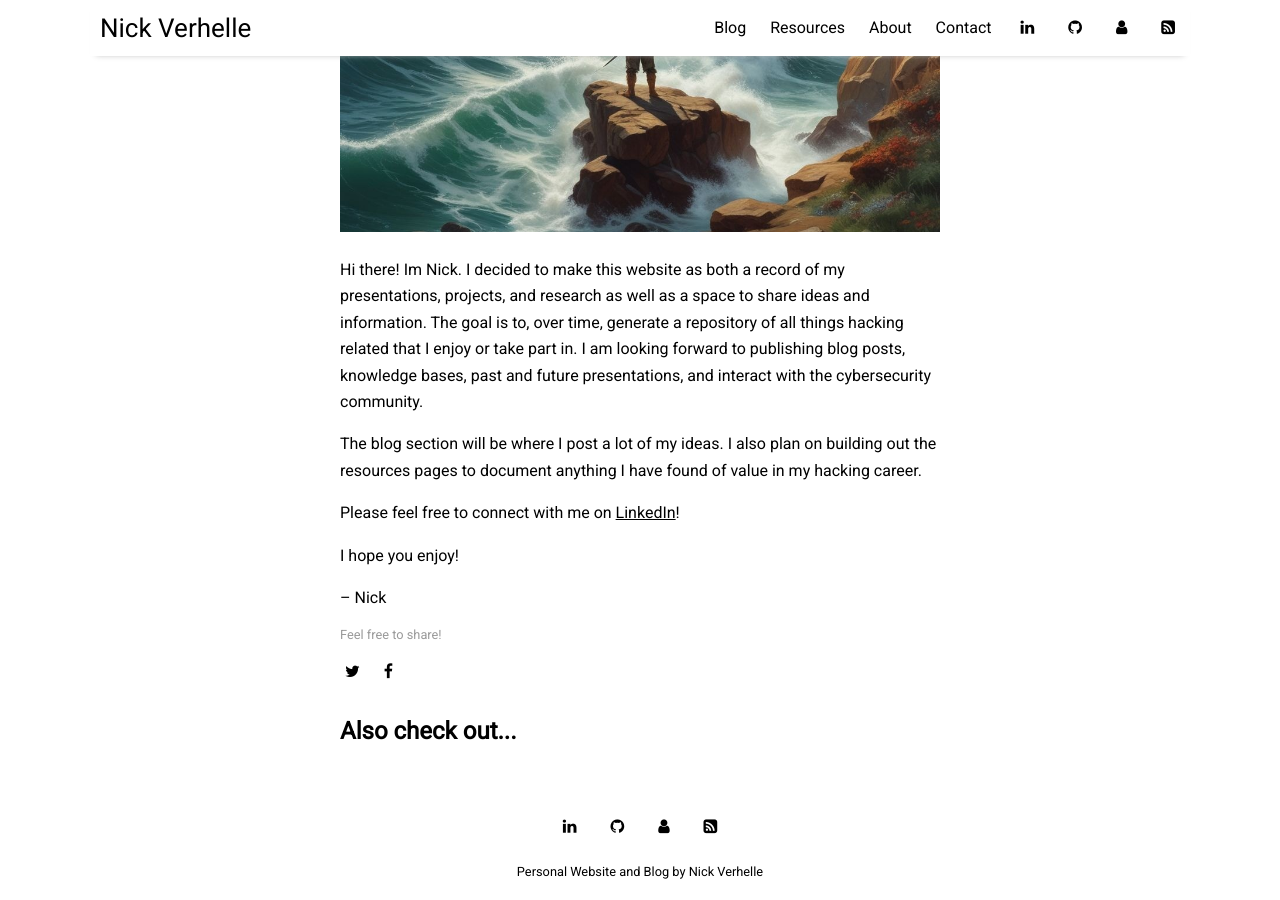
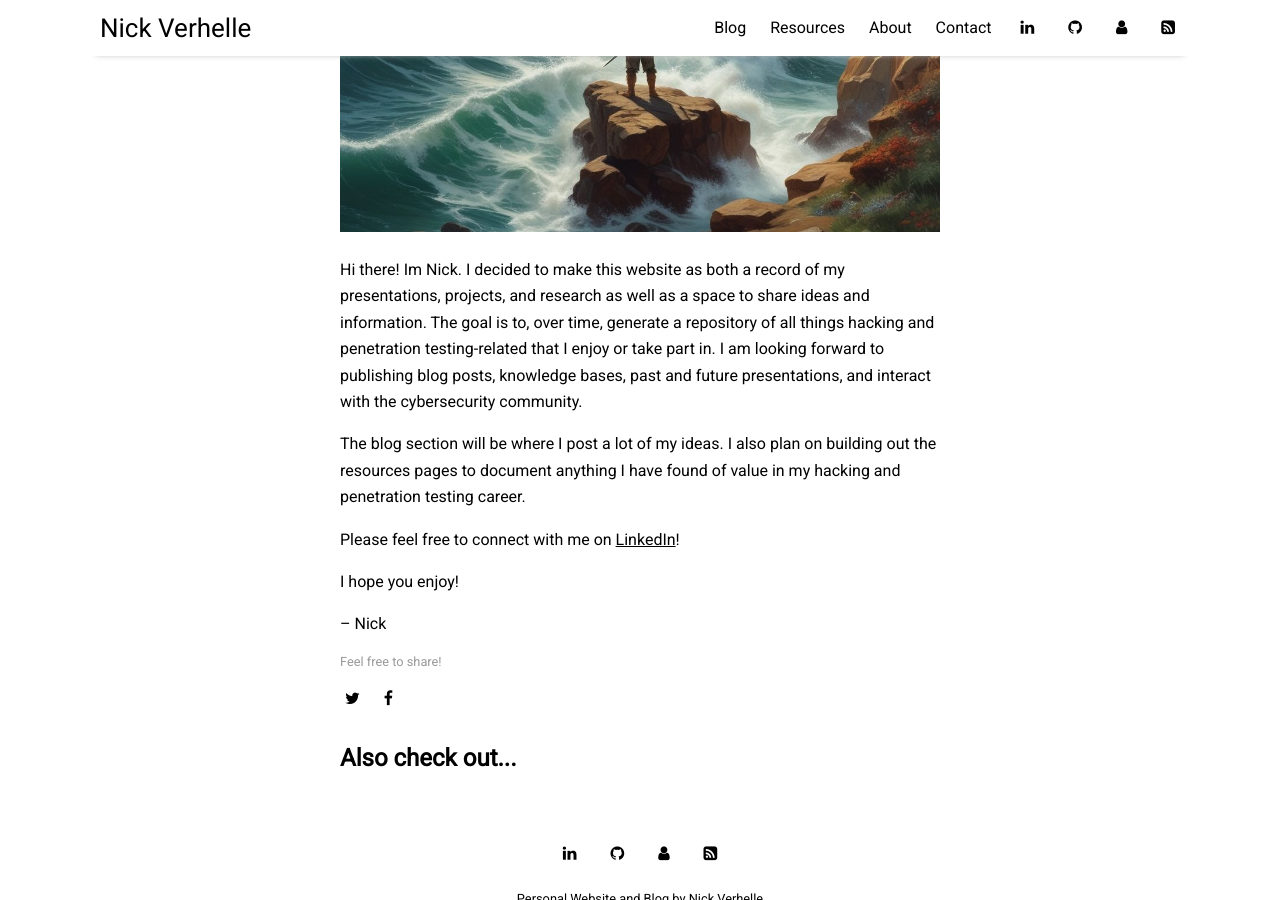
Before and after one commit to BulldawgHacks/bulldawghacks.github.io, a Jekyll site: the page built from _posts/2025-06-24-the-reason-i-started-this.md, in a window 1280 px wide and 900 px high, scrolled down 486 px. Built offline with Jekyll 4.4.1, drawn with Linux system fonts in a browser that asks for light colours; nearby versions of some CDN libraries.

Commit message:
add pentesting words

```diff
--- a/_posts/2025-06-24-the-reason-i-started-this.md
+++ b/_posts/2025-06-24-the-reason-i-started-this.md
@@ -7,9 +7,9 @@ tags: [blog]
 image: odyssey-1.jpg
 ---
 
-Hi there! Im Nick. I decided to make this website as both a record of my presentations, projects, and research as well as a space to share ideas and information. The goal is to, over time, generate a repository of all things hacking related that I enjoy or take part in. I am looking forward to publishing blog posts, knowledge bases, past and future presentations, and interact with the cybersecurity community.
+Hi there! Im Nick. I decided to make this website as both a record of my presentations, projects, and research as well as a space to share ideas and information. The goal is to, over time, generate a repository of all things hacking and penetration testing-related that I enjoy or take part in. I am looking forward to publishing blog posts, knowledge bases, past and future presentations, and interact with the cybersecurity community.
 
-The blog section will be where I post a lot of my ideas. I also plan on building out the resources pages to document anything I have found of value in my hacking career.
+The blog section will be where I post a lot of my ideas. I also plan on building out the resources pages to document anything I have found of value in my hacking and penetration testing career.
 
 Please feel free to connect with me on [LinkedIn](https://www.linkedin.com/in/nick-verhelle/)!
 
```
